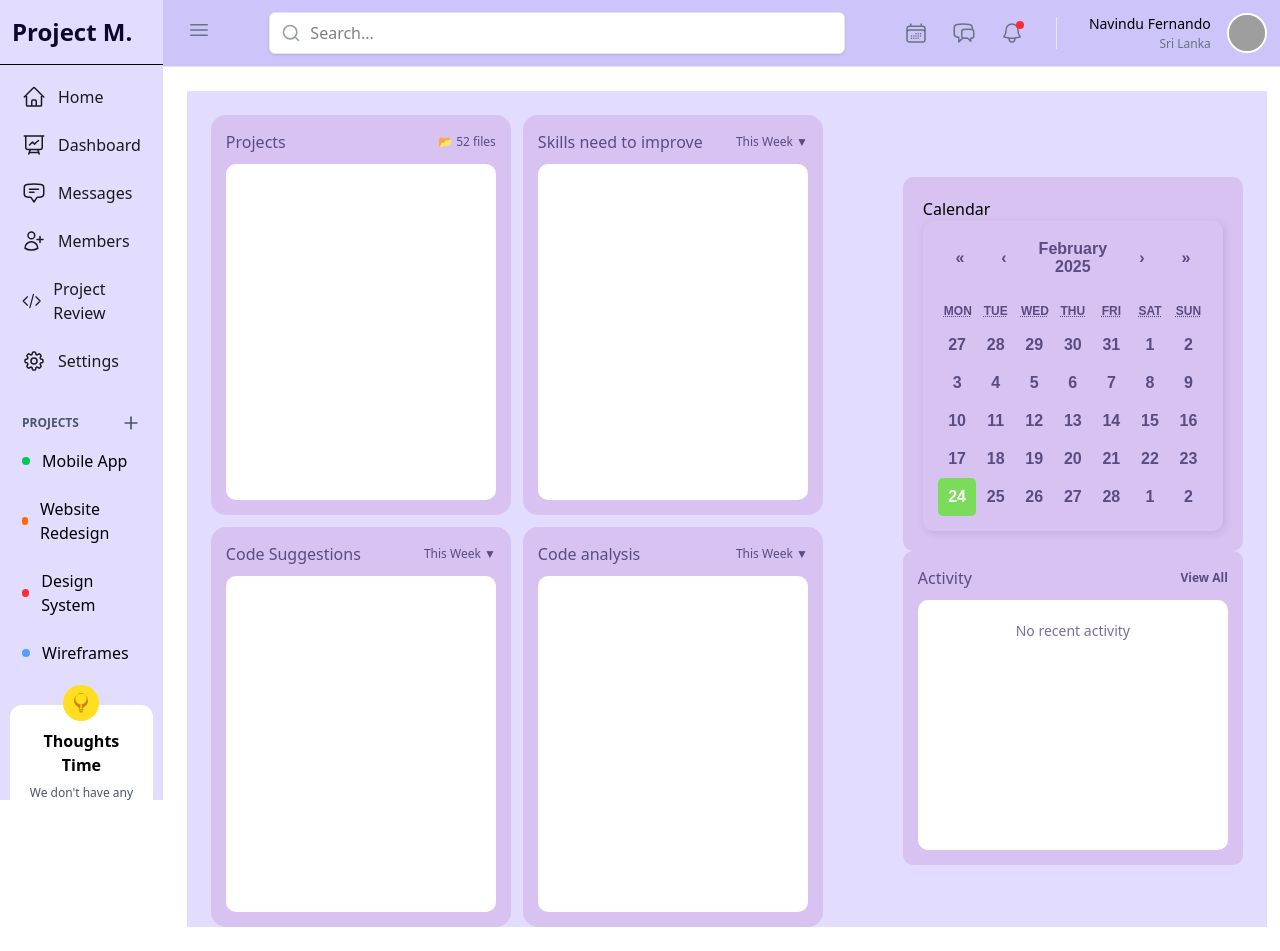
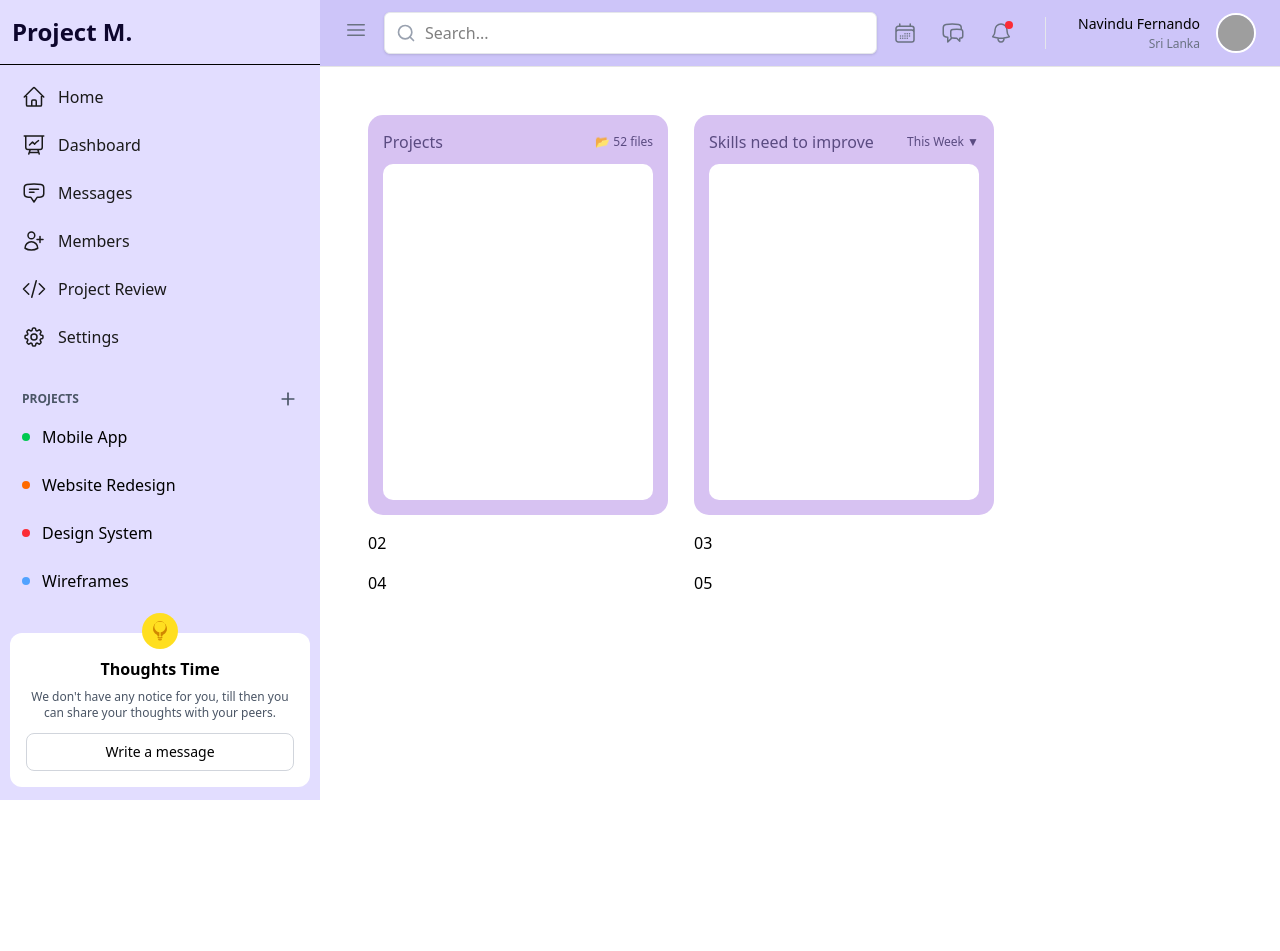
Before and after one commit to navindufernando/QUBIQ, a React (Vite) app in the folder common/sideandnavbar/: page /dashboard in a window 1280 px wide. After the commit the page ends 800 px from the top, so only its background shows below. Built offline with nearby package versions, Linux system fonts and the light colour scheme; grey boxes are pictures that could not be loaded.

Commit message:
DevDashboard main section layout

```diff
--- a/common/sideandnavbar/src/pages/Dashboard-dev/DevDashboard.tsx
+++ b/common/sideandnavbar/src/pages/Dashboard-dev/DevDashboard.tsx
@@ -58,14 +58,14 @@ const DevDashboard = () => {
   };
 
   return (
-    <div
-      className="row flex items-center container-fluid px-6 pt-6"
-      style={{ backgroundColor: "#E2DDFF", minHeight: "100vh" }}
-    >
+    // <div
+    //   className="row flex items-center container-fluid px-6 pt-6"
+    //   style={{ backgroundColor: "#E2DDFF", minHeight: "100vh" }}
+    // >
+    <div className="flex">
       {/* Main Section */}
-      <div className="col-md-9 grid-items">
-        <div className="row flex">
-          <div className="col-md-6 mb-3 mr-3 grid-item">
+      <div className="flex-grow p-6">
+        <div className="grid grid-cols-2 gap-4">
           {/* Tile 1 */}
           <div style={tileStyle}>
             <div style={headerStyle}>
@@ -74,8 +74,6 @@ const DevDashboard = () => {
             </div>
             <div style={bodyStyle}></div>
           </div>
-          </div>
-          <div className="col-md-6 grid-item">
           {/* Tile 2 */}
           <div style={tileStyle}>
             <div style={headerStyle}>
@@ -84,94 +82,14 @@ const DevDashboard = () => {
             </div>
             <div style={bodyStyle}></div>
           </div>
+          <div>02</div>
+          <div>03</div>
+          <div>04</div>
+          <div>05</div>
         </div>
       </div>
-        <div className="row flex">
-          <div className="col-md-6 mr-3 grid-item">
-            {/* Tile 3 */}
-            <div style={tileStyle}>
-              <div style={headerStyle}>
-                <h5 style={titleStyle}>Code Suggestions</h5>
-                <span style={dropdownStyle}>This Week ▼</span>
-              </div>
-              <div style={bodyStyle}></div>
-            </div>
-          </div>
-          <div className="col-md-6 grid-item">
-            {/* Tile 4 */}
-            <div style={tileStyle}>
-              <div style={headerStyle}>
-                <h5 style={titleStyle}>Code analysis</h5>
-                <span style={dropdownStyle}>This Week ▼</span>
-              </div>
-              <div style={bodyStyle}></div>
-            </div>
-          </div>
-        </div>
-      </div>
-      {/* Calender Section */}
-      <div className="col-md-3 ml-20">
-        <div
-          style={{
-            display: "flex",
-            justifyContent: "center",
-            flexDirection: "column",
-            backgroundColor: "#d7c2f2",
-            padding: "20px",
-            borderRadius: "10px",
-          }}
-        >
-          <h2 style={{ justifyContent: "" }}>Calendar</h2>
-          <Calendar value={date} />
-        </div>
-        <div
-          style={{
-            backgroundColor: "#d7c2f2",
-            padding: "15px",
-            borderRadius: "10px",
-            width: "100%",
-            maxWidth: "350px",
-          }}
-        >
-          {/* Header */}
-          <div
-            style={{
-              display: "flex",
-              justifyContent: "space-between",
-              alignItems: "center",
-            }}
-          >
-            <h5 style={{ margin: 0, color: "#5a4b81" }}>Activity</h5>
-            <a
-              href="#"
-              style={{
-                fontSize: "12px",
-                color: "#5a4b81",
-                textDecoration: "none",
-                fontWeight: "bold",
-              }}
-            >
-              View All
-            </a>
-          </div>
-
-          {/* Empty Activity List Placeholder */}
-          <div
-            style={{
-              marginTop: "10px",
-              backgroundColor: "white",
-              borderRadius: "10px",
-              padding: "20px",
-              textAlign: "center",
-              color: "#7a6c9e",
-              fontSize: "14px",
-              height: "250px",
-            }}
-          >
-            No recent activity
-          </div>
-        </div>
-      </div>
+      {/* Side Panel */}
+      <div className="w-1/4 p-6"></div>
     </div>
   );
 };
```
Lines whose indentation alone changed are shown as unchanged.
